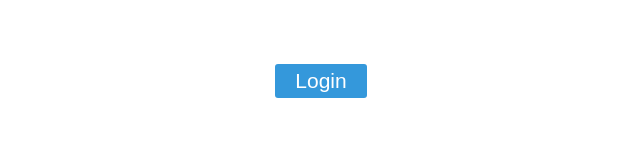
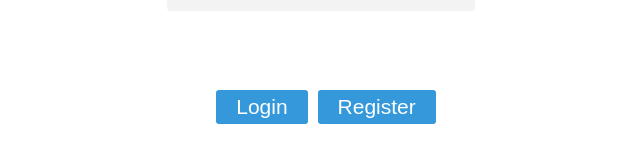
Before and after one commit to Rohan2596/calories-application, a React (Create React App) app in the folder calories-frontend/: page / in a window 1280 px wide. Shown: the part 501-664 px from the top of the page, without its empty margins (319-959 px from the left). Built offline with nearby package versions, Linux system fonts and the light colour scheme.

Commit message:
ADDED:Login Page update along with app.css and js.

```diff
--- a/calories-frontend/src/App.css
+++ b/calories-frontend/src/App.css
@@ -1,5 +1,8 @@
 .App {
   text-align: center;
+  display: flex;
+  justify-content: center;
+  align-items: center;
 }
 
 .App-logo {
@@ -36,3 +39,67 @@
     transform: rotate(360deg);
   }
 }
+.login {
+  width: 27em;
+  height: 40em;
+  display: flex;
+  justify-content: center;
+  align-items: center;
+  margin-top: 5px;
+  position: relative;
+  z-index: 99;
+
+}
+.login.container {
+  display: flex;
+  justify-content: center;
+  align-items: center;
+  background-color: #fff;
+  box-shadow: 0px 0px 12px 2px rgba(15, 15, 15, 0.2);
+  border-radius: 4px;
+  position: relative;
+  z-index: 99;
+  width: 100%;
+  height: 100%;
+  z-index: 99;
+  padding: 17px 10px;
+}
+.right-side {
+  display: flex;
+  flex-direction: column;
+  justify-content: center;
+  height: 90%;
+  background-color: #3498db;
+  width: 100%;
+  position: absolute;
+  right: -34%;
+  border-radius: 6px;
+  z-index: 1;
+  transition: all 400ms ease-in-out;
+  cursor: pointer;
+  box-shadow: 0px 0px 12px 2px rgba(15, 15, 15, 0.281);
+}
+  .right {
+    right: -40%;
+    align-items: flex-end;
+
+  }
+  .right:hover {
+    right: -45%;
+  }
+  .left {
+    right: 40%;
+    align-items: flex-start;
+
+  }
+  .left:hover {
+    right: 45%;
+  }
+
+  .text {
+    font-size: 21px;
+    font-weight: 500;
+    color: #fff;
+    margin-right: 3em;
+    margin-left: 3em;
+  }
--- a/calories-frontend/src/App.js
+++ b/calories-frontend/src/App.js
@@ -2,13 +2,54 @@ import React from "react";
 import './App.css';
 import { Login } from './components/login/login';
 
-class  App extends React.Component {
-  render(){
+class App extends React.Component {
+  constructor(props) {
+    super(props);
+    this.state = {
+      isLogginActive: true,
+    }
+  }
+changeState(){
+  const {isLogginActive} =this.state;
+  if (isLogginActive) {
+    this.rightSide.classList.remove("right");
+    this.rightSide.classList.add("left");
+  } else {
+    this.rightSide.classList.remove("left");
+    this.rightSide.classList.add("right");
+  }
+  this.setState(prevState => ({ isLogginActive: !prevState.isLogginActive }));
+
+}
+  render() {
+    const { isLogginActive } = this.state;
+    const current = isLogginActive ? "Register" : "Login";
+    const currentActive = isLogginActive ? "login" : "register";
+
+    return (
+      <div className="App">
+        <div className="login">
+          <div className="container">
+            {isLogginActive && <Login containerRef={(ref) => this.current = ref} />}
+          </div>
+
+        </div>
+      </div>
+    );
+  }
+}
+
+const RightSide = props => {
   return (
-    <div className="App">
-      <Login/>
+    <div
+      className="right-side"
+      ref={props.containerRef}
+      onClick={props.onClick}
+    >
+      <div className="inner-container">
+        <div className="text">{props.current}</div>
+      </div>
     </div>
   );
-}
-}
+};
 export default App;
--- a/calories-frontend/src/components/login/login.jsx
+++ b/calories-frontend/src/components/login/login.jsx
@@ -28,6 +28,9 @@ export class Login extends React.Component {
                     <button type="button" className="btn">
                         Login
           </button>
+                    <button type="button" className="btn">
+                        Register
+          </button>
                 </div>
             </div>
         );
--- a/calories-frontend/src/components/style.scss
+++ b/calories-frontend/src/components/style.scss
@@ -48,8 +48,8 @@
             margin-bottom: 31px;
             transition: all 250ms ease-in-out;
             &:hover {
-              //background-color: #ffffff;
-              //box-shadow: 0px 0px 14px 0.3px #0e81ce96;
+              background-color: #ffffff;
+              box-shadow: 0px 0px 14px 0.3px #0e81ce96;
             }
 
             &:focus {
@@ -67,6 +67,7 @@
     border: 0;
     background-color: #3498db;
     color: #fff;
+    margin-left: 10px;
     border-radius: 3px;
     transition: all 250ms ease-in-out;
     cursor: pointer;
```
